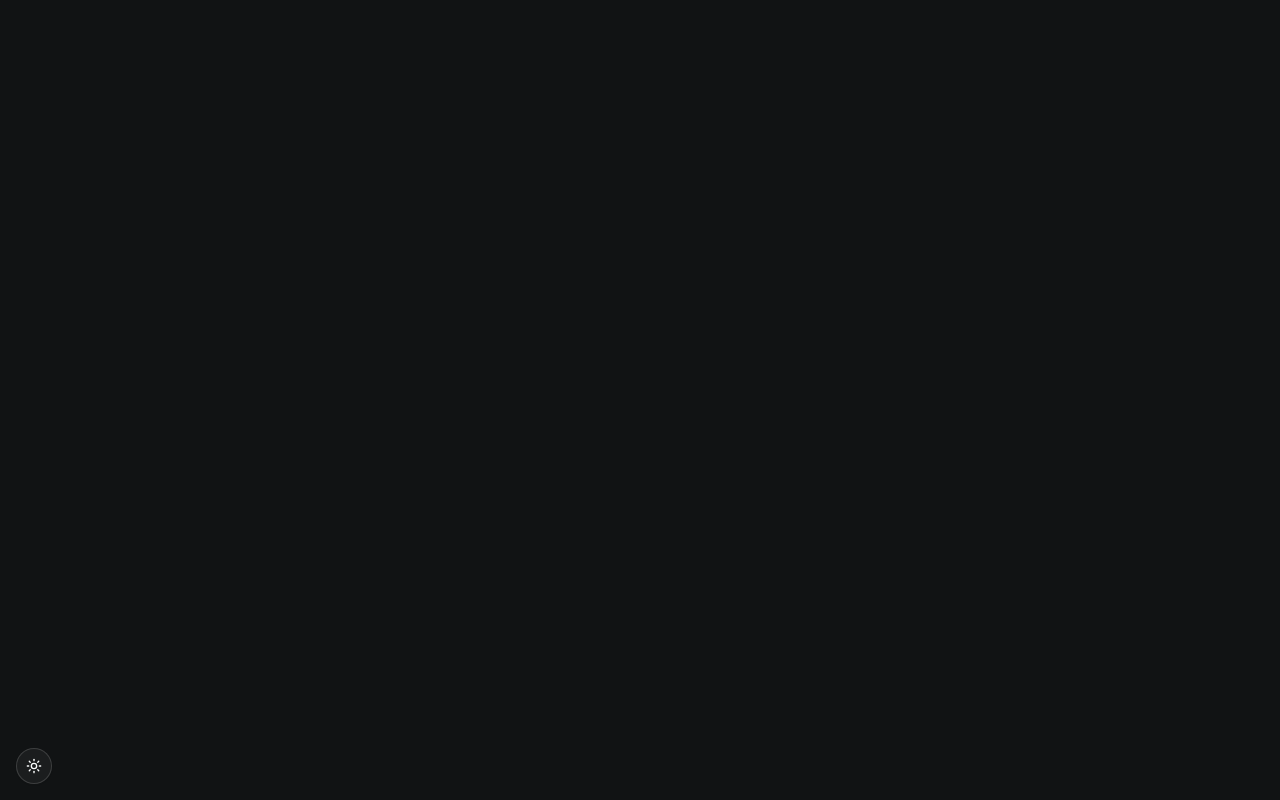
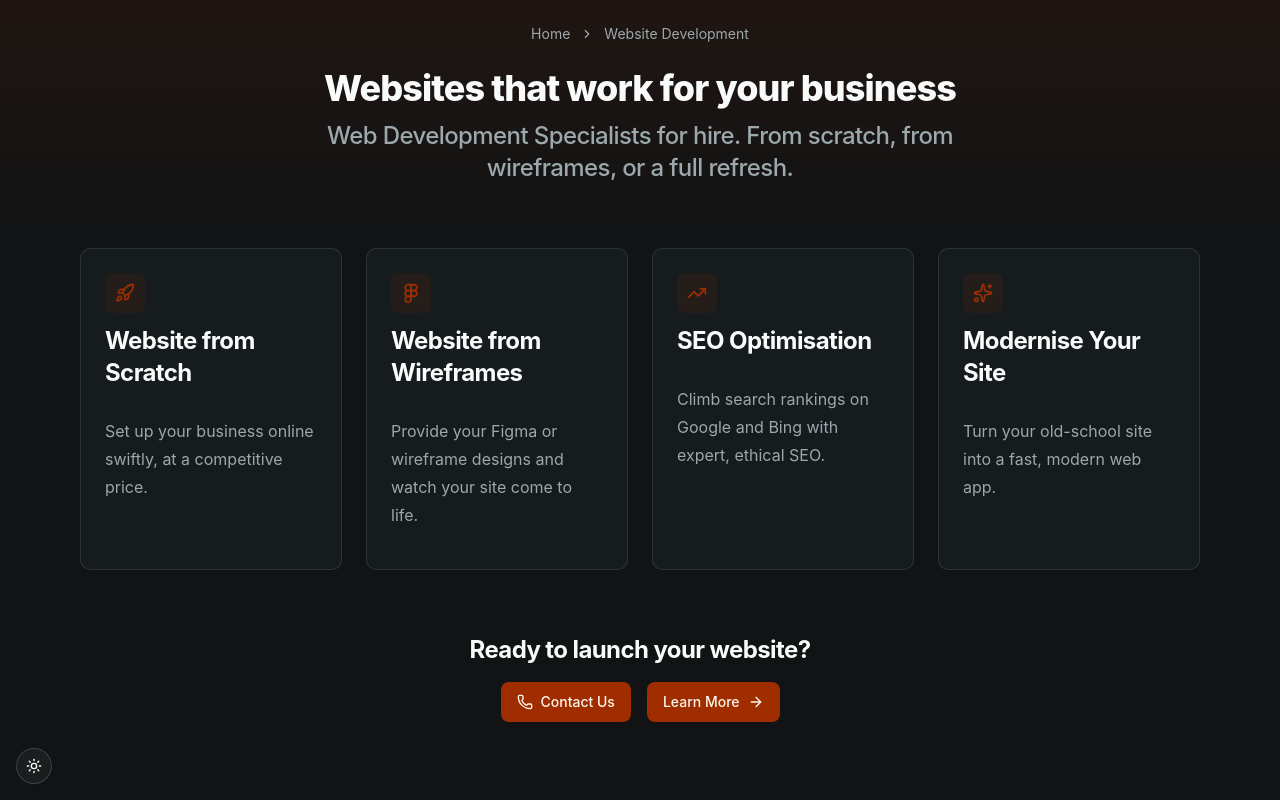
Before and after one commit to K0Stek122/portfolio-page, a React (Vite) app: page /website-development in a window 1280 px wide. Before the commit this address had no page. Built offline with nearby package versions, Linux system fonts and the light colour scheme.

Commit message:
Added web dev site.
Signed-off-by: K0Stek122 <kamilianos3@gmail.com>

```diff
--- a/scripts/routes.mjs
+++ b/scripts/routes.mjs
@@ -3,6 +3,7 @@ export const STATIC_ROUTES = [
     { path: '/employers/portfolio', file: 'src/pages/portfolio.tsx' },
     { path: '/spreadsheet-automation', file: 'src/pages/spreadsheet-automation.tsx' },
     { path: '/software-on-demand', file: 'src/pages/software-on-demand.tsx' },
+    { path: '/website-development', file: 'src/pages/website-development.tsx' },
 ];
 
 export const STATIC_PATHS = STATIC_ROUTES.map(route => route.path);
--- a/src/App.tsx
+++ b/src/App.tsx
@@ -3,6 +3,7 @@ import EmployersPage from './pages/employers';
 import PortfolioPage from './pages/portfolio';
 import SpreadsheetAutomationPage from './pages/spreadsheet-automation';
 import SoftwareOnDemandPage from './pages/software-on-demand';
+import WebsiteDevelopmentPage from './pages/website-development';
 import { ThemeProvider } from './components/theme-provider';
 import ThemeToggle from './components/theme-toggle';
 import './App.css'
@@ -16,6 +17,7 @@ function App() {
             <Route path="/employers/portfolio" element={<PortfolioPage />} />
             <Route path="/spreadsheet-automation" element={<SpreadsheetAutomationPage />} />
             <Route path="/software-on-demand" element={<SoftwareOnDemandPage />} />
+            <Route path="/website-development" element={<WebsiteDevelopmentPage />} />
         </Routes>
         <ThemeToggle />
     </ThemeProvider>
--- a/src/pages/employers.tsx
+++ b/src/pages/employers.tsx
@@ -111,7 +111,7 @@ const EmployersPage: React.FC<EmployersPageProps> = () => {
                 <div className="animate-fadeInUp flex flex-row flex-wrap md:flex-col justify-center items-center gap-4 w-full max-w-full h-full">
                     <Button onClick={() => navigate('/spreadsheet-automation')}>Spreadsheet Automation</Button>
                     <Button onClick={() => navigate('/software-on-demand')}>Software-on-Demand</Button>
-                    <Button>Website Development</Button>
+                    <Button onClick={() => navigate('/website-development')}>Website Development</Button>
                 </div>
             </div>
         </div>
--- /dev/null
+++ b/src/pages/website-development.tsx
@@ -0,0 +1,77 @@
+import H1 from '../components/typographyh1';
+import H2 from '../components/typographyh2';
+import P from '../components/typographyp';
+import { Separator } from '../components/ui/separator';
+import CtaButtons from '../components/cta-buttons';
+import { Breadcrumb, BreadcrumbItem, BreadcrumbLink, BreadcrumbList, BreadcrumbSeparator } from '../components/ui/breadcrumb';
+import SEO from '../components/seo';
+import { Rocket, Figma, TrendingUp, Sparkles } from 'lucide-react';
+
+const services = [
+    { title: 'Website from Scratch', description: 'Set up your business online swiftly, at a competitive price.', icon: Rocket },
+    { title: 'Website from Wireframes', description: 'Provide your Figma or wireframe designs and watch your site come to life.', icon: Figma },
+    { title: 'SEO Optimisation', description: 'Climb search rankings on Google and Bing with expert, ethical SEO.', icon: TrendingUp },
+    { title: 'Modernise Your Site', description: 'Turn your old-school site into a fast, modern web app.', icon: Sparkles },
+];
+
+export default function WebsiteDevelopmentPage() {
+    return (
+        <div className="flex flex-col overflow-x-hidden overflow-y-auto items-center h-dvh w-full bg-background">
+            <SEO
+                title="Website Development — Kamil Kostrzewa"
+                description="Website development specialists for hire — build a site from scratch, bring Figma designs to life, boost your search rankings, or modernise an outdated site."
+                path="/website-development"
+                breadcrumbs={[{ name: 'Home', path: '/' }, { name: 'Website Development', path: '/website-development' }]}
+            />
+
+            <div className="animate-fadeInUp w-full bg-gradient-to-b from-primary/10 via-primary/5 to-transparent">
+                <Breadcrumb className="animate-fadeInUp hover:text-foreground flex justify-center pt-6">
+                    <BreadcrumbList>
+                        <BreadcrumbItem>
+                            <BreadcrumbLink className="hover:text-foreground" href="/">Home</BreadcrumbLink>
+                        </BreadcrumbItem>
+                        <BreadcrumbSeparator />
+                        <BreadcrumbItem>
+                            <BreadcrumbLink className="hover:text-foreground" href="/website-development">Website Development</BreadcrumbLink>
+                        </BreadcrumbItem>
+                    </BreadcrumbList>
+                </Breadcrumb>
+
+                <div className="flex flex-col items-center text-center gap-3 w-full max-w-3xl mx-auto px-4 pt-6 pb-16">
+                    <H1 className="animate-fadeInUp">Websites that work for your business</H1>
+                    <H2 className="animate-fadeInUp text-muted-foreground font-medium">Web Development Specialists for hire. From scratch, from wireframes, or a full refresh.</H2>
+                </div>
+            </div>
+
+            <div className="animate-fadeInUp w-full max-w-6xl px-4 pb-16">
+                <div className="animate-fadeInUp grid grid-cols-1 sm:grid-cols-2 lg:grid-cols-4 gap-6">
+                    {services.map(({ title, description, icon: Icon }) => (
+                        <div
+                            key={title}
+                            className="animate-fadeInUp flex flex-col gap-3 bg-card text-card-foreground border border-border rounded-lg p-6"
+                        >
+                            <div className="animate-fadeInUp flex items-center justify-center size-10 rounded-md bg-primary/10 text-primary">
+                                <Icon className="size-5" />
+                            </div>
+                            <H2 className="animate-fadeInUp text-left">{title}</H2>
+                            <P className="animate-fadeInUp text-muted-foreground">{description}</P>
+                        </div>
+                    ))}
+                </div>
+            </div>
+
+            <div className="animate-fadeInUp flex flex-col items-center gap-4 pb-20 text-center px-4">
+                <H2 className="animate-fadeInUp">Ready to launch your website?</H2>
+                <CtaButtons />
+            </div>
+
+            <Separator className="animate-fadeInUp max-w-5/6 md:max-w-1/2" />
+
+            <footer className="animate-fadeInUp w-full py-6 px-4 text-center">
+                <P className="animate-fadeInUp text-muted-foreground text-sm !mt-0">
+                    © {new Date().getFullYear()} Kamil Kostrzewa. All rights reserved.
+                </P>
+            </footer>
+        </div>
+    );
+}
```
Also changed, not shown: 3 other files (tests, documents, lock files or other folders).
